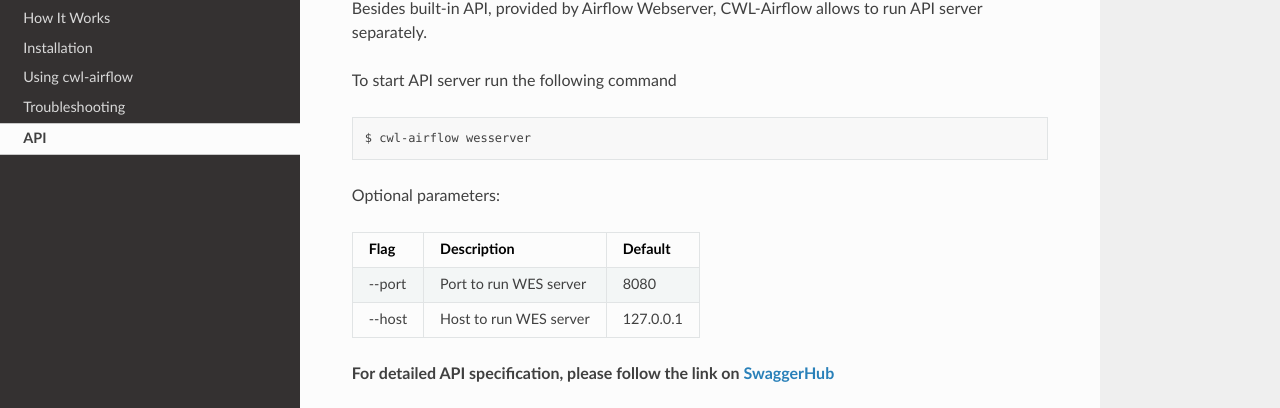
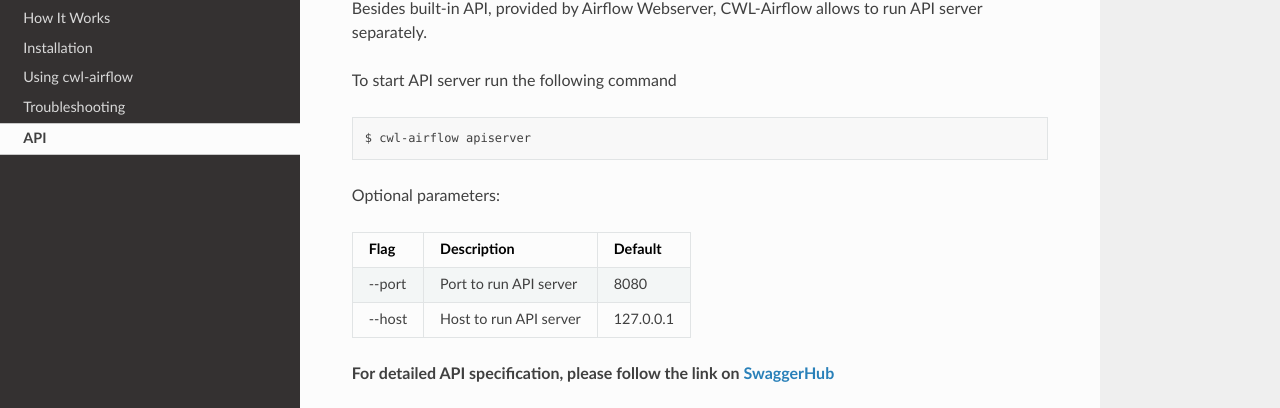
Before and after one commit to Barski-lab/cwl-airflow, a Sphinx documentation site: the page built from docs/readme/api.md, in a window 1280 px wide. Shown: the part 163-571 px from the top of the page. Built offline with Sphinx 7.4.7 and the Read the Docs theme 2.0.0, drawn with Linux system fonts in a browser that asks for light colours.

Commit message:
Rename wesserver to apiserver

````diff
--- a/docs/readme/api.md
+++ b/docs/readme/api.md
@@ -4,14 +4,14 @@
 
 To start API server run the following command
 ```sh
-$ cwl-airflow wesserver
+$ cwl-airflow apiserver
 ```
 
 Optional parameters:
 
 | Flag   | Description            | Default   |
 | ------ | ---------------------- | --------- |
-| --port | Port to run WES server | 8080      |
-| --host | Host to run WES server | 127.0.0.1 |
+| --port | Port to run API server | 8080      |
+| --host | Host to run API server | 127.0.0.1 |
 
 **For detailed API specification, please follow the link on [SwaggerHub](https://app.swaggerhub.com/apis/michael-kotliar/cwl_airflow_workflow_execution_service/1.0.0)**
````
Also changed, not shown: 1 other file.
